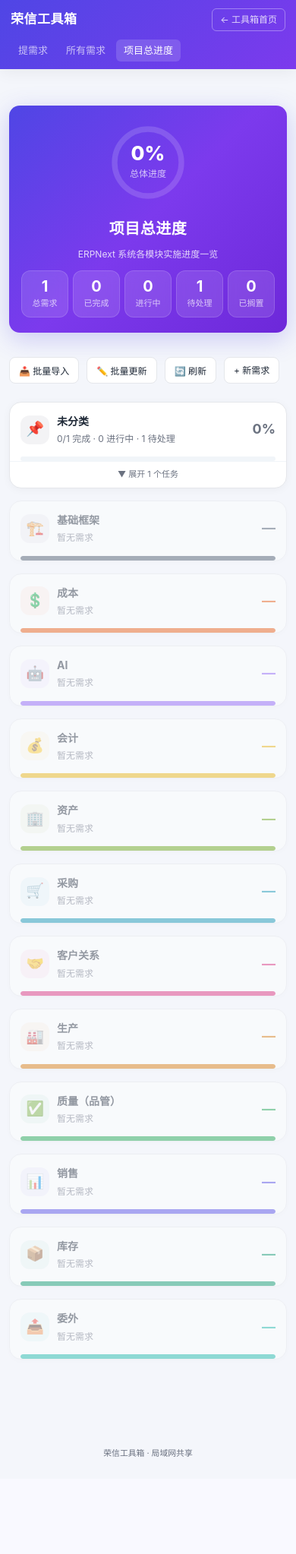
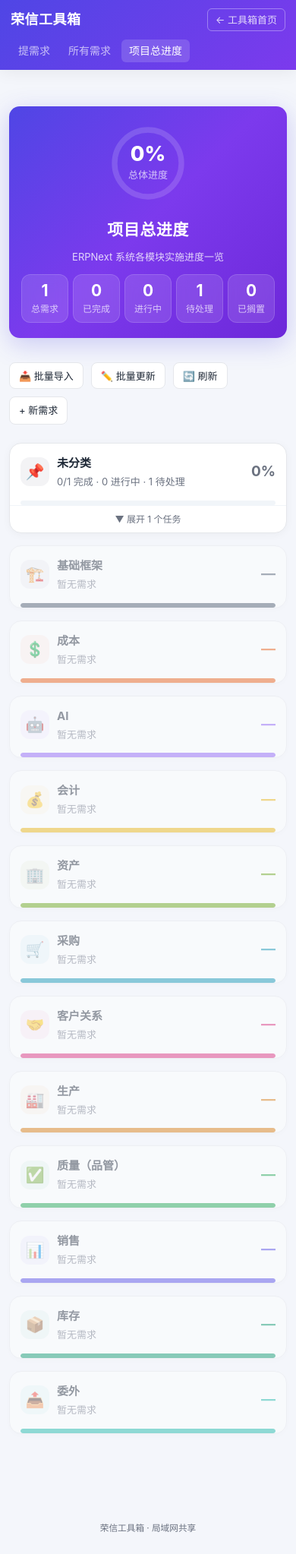
Before and after one commit to BoyangCheng/toolbox, a Flask app: page /progress in a window 390 px wide. Shown: the whole page at 76% size. Before the commit the page ends 1918 px from the top, so only its background shows below. Run offline with Flask 3, Linux system fonts and the light colour scheme; a user stored in the database is signed in; data comes from the database, SQL or seed files in the repository; parts of the project's set-up code (start-up, migrations or seed data) failed here and were passed over.

Commit message:
全站字号 +1（101 处 CSS font-size 统一放大 1px）

```diff
--- a/toolbox/static/style.css
+++ b/toolbox/static/style.css
@@ -37,7 +37,7 @@ body {
 }
 .site-header h1 {
   margin: 0;
-  font-size: 20px;
+  font-size: 21px;
   letter-spacing: 0.5px;
   white-space: nowrap;
 }
@@ -53,11 +53,11 @@ body {
 }
 .user-info {
   color: #ffffffcc;
-  font-size: 13px;
+  font-size: 14px;
 }
 .btn-logout {
   color: #ffffffcc;
-  font-size: 13px;
+  font-size: 14px;
   text-decoration: none;
   border: 1px solid rgba(255,255,255,.35);
   padding: 4px 12px;
@@ -78,7 +78,7 @@ body {
 .subnav a {
   color: #ffffffaa;
   text-decoration: none;
-  font-size: 13px;
+  font-size: 14px;
   padding: 4px 10px;
   border-radius: 6px;
   transition: all .15s;
@@ -148,7 +148,7 @@ body {
   border: 1px solid var(--border);
   background: #fff;
   color: var(--text);
-  font-size: 14px;
+  font-size: 15px;
   cursor: pointer;
   text-decoration: none;
   transition: all 0.15s;
@@ -477,16 +477,16 @@ body {
   text-align: center;
   color: var(--muted);
   padding: 24px;
-  font-size: 13px;
+  font-size: 14px;
 }
 
 /* ── RESPONSIVE ── */
 @media (max-width: 640px) {
   .site-header { padding: 0 14px; }
   .header-inner { height: 52px; gap: 8px; }
-  .site-header h1 { font-size: 17px; }
+  .site-header h1 { font-size: 18px; }
   .user-info { display: none; }
-  .btn-logout { padding: 4px 10px; font-size: 12px; white-space: nowrap; }
+  .btn-logout { padding: 4px 10px; font-size: 13px; white-space: nowrap; }
 
   /* subnav 横向滚动，不换行不挤压 */
   .subnav {
@@ -498,16 +498,16 @@ body {
     padding-bottom: 10px;
   }
   .subnav::-webkit-scrollbar { display: none; }
-  .subnav a { flex-shrink: 0; font-size: 13px; }
+  .subnav a { flex-shrink: 0; font-size: 14px; }
 
   .container { padding: 16px 12px; }
   .card { padding: 18px 14px; border-radius: 12px; }
 
   .req-item { flex-direction: column; gap: 10px; }
   .req-aside { flex-direction: row; align-items: center; justify-content: space-between; width: 100%; }
-  .req-title { font-size: 15px; }
-  .req-content { font-size: 13px; }
-  .req-meta { flex-wrap: wrap; gap: 8px; font-size: 11px; }
+  .req-title { font-size: 16px; }
+  .req-content { font-size: 14px; }
+  .req-meta { flex-wrap: wrap; gap: 8px; font-size: 12px; }
 
   .list-header { flex-direction: column; align-items: flex-start; gap: 10px; }
   .list-header .btn { width: 100%; text-align: center; }
--- a/toolbox/templates/progress.html
+++ b/toolbox/templates/progress.html
@@ -27,19 +27,19 @@ main.container{max-width:100%;padding-left:32px;padding-right:32px}
 .pg-ring-bg{fill:none;stroke:rgba(255,255,255,.15);stroke-width:12}
 .pg-ring-fg{fill:none;stroke:#fff;stroke-width:12;stroke-linecap:round;transition:stroke-dashoffset 1.2s cubic-bezier(.4,0,.2,1)}
 .pg-ring-label{position:absolute;inset:0;display:flex;flex-direction:column;align-items:center;justify-content:center}
-.pg-ring-pct{font-size:42px;font-weight:800;line-height:1}
-.pg-ring-sub{font-size:12px;opacity:.7;margin-top:4px}
+.pg-ring-pct{font-size:43px;font-weight:800;line-height:1}
+.pg-ring-sub{font-size:13px;opacity:.7;margin-top:4px}
 .pg-hero-meta{flex:1;min-width:220px}
-.pg-hero-title{font-size:28px;font-weight:800;margin:0 0 8px;letter-spacing:.5px}
-.pg-hero-desc{font-size:14px;opacity:.8;margin:0 0 20px}
+.pg-hero-title{font-size:29px;font-weight:800;margin:0 0 8px;letter-spacing:.5px}
+.pg-hero-desc{font-size:15px;opacity:.8;margin:0 0 20px}
 .pg-metrics{display:flex;gap:16px;flex-wrap:wrap}
 .pg-metric{background:rgba(255,255,255,.12);backdrop-filter:blur(8px);border-radius:12px;padding:14px 20px;min-width:100px;text-align:center;border:1px solid rgba(255,255,255,.15)}
-.pg-metric-val{font-size:28px;font-weight:700;line-height:1.2}
-.pg-metric-lbl{font-size:11px;opacity:.7;margin-top:2px}
+.pg-metric-val{font-size:29px;font-weight:700;line-height:1.2}
+.pg-metric-lbl{font-size:12px;opacity:.7;margin-top:2px}
 
 /* toolbar */
 .pg-toolbar{display:flex;gap:10px;margin-bottom:24px;flex-wrap:wrap}
-.pg-toolbar .btn{padding:8px 16px;border-radius:8px;font-size:13px;border:1px solid var(--border);background:#fff;cursor:pointer;display:flex;align-items:center;gap:6px;transition:all .12s}
+.pg-toolbar .btn{padding:8px 16px;border-radius:8px;font-size:14px;border:1px solid var(--border);background:#fff;cursor:pointer;display:flex;align-items:center;gap:6px;transition:all .12s}
 .pg-toolbar .btn:hover{background:#f5f3ff;border-color:#c4b5fd}
 .pg-toolbar .btn.primary{background:var(--primary);color:#fff;border-color:var(--primary)}
 .pg-toolbar .btn.primary:hover{background:var(--primary-hover)}
@@ -50,14 +50,14 @@ main.container{max-width:100%;padding-left:32px;padding-right:32px}
 .pg-mod{background:#fff;border-radius:16px;border:1px solid var(--border);overflow:hidden;box-shadow:0 2px 12px rgba(0,0,0,.04);transition:box-shadow .2s,transform .15s}
 .pg-mod:hover{box-shadow:0 6px 24px rgba(0,0,0,.08);transform:translateY(-2px)}
 .pg-mod-head{padding:20px 24px;cursor:pointer;display:flex;align-items:center;gap:14px;user-select:none}
-.pg-mod-icon{width:46px;height:46px;border-radius:12px;display:flex;align-items:center;justify-content:center;font-size:24px;flex-shrink:0}
+.pg-mod-icon{width:46px;height:46px;border-radius:12px;display:flex;align-items:center;justify-content:center;font-size:25px;flex-shrink:0}
 .pg-mod-info{flex:1;min-width:0}
-.pg-mod-name{font-size:16px;font-weight:700;color:var(--text)}
-.pg-mod-stats{font-size:12px;color:var(--muted);margin-top:2px}
-.pg-mod-pct{font-size:22px;font-weight:700;flex-shrink:0;min-width:50px;text-align:right}
+.pg-mod-name{font-size:17px;font-weight:700;color:var(--text)}
+.pg-mod-stats{font-size:13px;color:var(--muted);margin-top:2px}
+.pg-mod-pct{font-size:23px;font-weight:700;flex-shrink:0;min-width:50px;text-align:right}
 .pg-mod-bar{height:6px;background:#f1f5f9;border-radius:3px;margin:0 24px 0 24px;overflow:hidden}
 .pg-mod-bar-fill{height:100%;border-radius:3px;transition:width 1s cubic-bezier(.4,0,.2,1)}
-.pg-mod-toggle{display:flex;align-items:center;justify-content:center;padding:8px;font-size:11px;color:var(--muted);cursor:pointer;border-top:1px solid #f1f5f9;transition:background .12s}
+.pg-mod-toggle{display:flex;align-items:center;justify-content:center;padding:8px;font-size:12px;color:var(--muted);cursor:pointer;border-top:1px solid #f1f5f9;transition:background .12s}
 .pg-mod-toggle:hover{background:#f9fafb}
 .pg-mod-body{max-height:0;overflow:hidden;transition:max-height .4s ease}
 .pg-mod.open .pg-mod-body{max-height:2000px}
@@ -67,43 +67,43 @@ main.container{max-width:100%;padding-left:32px;padding-right:32px}
 /* task list */
 .pg-tasks{padding:8px 24px 16px}
 .pg-task-section{margin-bottom:12px}
-.pg-task-section-title{font-size:11px;font-weight:700;color:var(--muted);text-transform:uppercase;letter-spacing:1px;margin-bottom:8px;padding-bottom:4px;border-bottom:1px solid #f1f5f9}
+.pg-task-section-title{font-size:12px;font-weight:700;color:var(--muted);text-transform:uppercase;letter-spacing:1px;margin-bottom:8px;padding-bottom:4px;border-bottom:1px solid #f1f5f9}
 .pg-task{display:flex;align-items:center;gap:10px;padding:10px 12px;border-radius:10px;margin-bottom:4px;transition:background .1s}
 .pg-task:hover{background:#f9fafb}
 .pg-task-priority{width:8px;height:8px;border-radius:50%;flex-shrink:0}
 .pg-task-priority.高{background:#dc2626}
 .pg-task-priority.中{background:#d97706}
 .pg-task-priority.低{background:#16a34a}
-.pg-task-title{flex:1;font-size:13px;color:var(--text);overflow:hidden;text-overflow:ellipsis;white-space:nowrap}
+.pg-task-title{flex:1;font-size:14px;color:var(--text);overflow:hidden;text-overflow:ellipsis;white-space:nowrap}
 .pg-task-title a{color:inherit;text-decoration:none}
 .pg-task-title a:hover{color:var(--primary);text-decoration:underline}
 .pg-task-bar{width:80px;height:5px;background:#f1f5f9;border-radius:3px;overflow:hidden;flex-shrink:0}
 .pg-task-bar-fill{height:100%;border-radius:3px}
-.pg-task-pct{font-size:12px;font-weight:600;width:36px;text-align:right;flex-shrink:0}
-.pg-task-status{font-size:10px;padding:2px 8px;border-radius:10px;font-weight:600;flex-shrink:0;white-space:nowrap}
+.pg-task-pct{font-size:13px;font-weight:600;width:36px;text-align:right;flex-shrink:0}
+.pg-task-status{font-size:11px;padding:2px 8px;border-radius:10px;font-weight:600;flex-shrink:0;white-space:nowrap}
 .pg-task-status.待处理{background:#fef3c7;color:#92400e}
 .pg-task-status.进行中{background:#dbeafe;color:#1e40af}
 .pg-task-status.已完成{background:#dcfce7;color:#166534}
 .pg-task-status.已搁置{background:#f3e8ff;color:#6b21a8}
 .pg-task.done{opacity:.5}
 .pg-task.done .pg-task-title{text-decoration:line-through}
-.pg-empty{text-align:center;color:var(--muted);font-size:13px;padding:24px}
+.pg-empty{text-align:center;color:var(--muted);font-size:14px;padding:24px}
 
 /* batch modal */
 .pg-modal-bg{position:fixed;inset:0;background:rgba(0,0,0,.45);display:none;align-items:center;justify-content:center;z-index:3000;padding:20px}
 .pg-modal-bg.show{display:flex}
 .pg-modal{background:#fff;border-radius:16px;padding:28px 32px;max-width:720px;width:100%;max-height:85vh;overflow:auto;box-shadow:0 20px 60px rgba(0,0,0,.25)}
-.pg-modal h3{margin:0 0 6px;font-size:18px;color:var(--text)}
-.pg-modal p{color:var(--muted);font-size:13px;margin:0 0 16px}
-.pg-modal textarea{width:100%;min-height:200px;padding:12px;border:1px solid var(--border);border-radius:8px;font-family:'Menlo','Consolas',monospace;font-size:12px;line-height:1.5;resize:vertical;outline:none}
+.pg-modal h3{margin:0 0 6px;font-size:19px;color:var(--text)}
+.pg-modal p{color:var(--muted);font-size:14px;margin:0 0 16px}
+.pg-modal textarea{width:100%;min-height:200px;padding:12px;border:1px solid var(--border);border-radius:8px;font-family:'Menlo','Consolas',monospace;font-size:13px;line-height:1.5;resize:vertical;outline:none}
 .pg-modal textarea:focus{border-color:var(--primary)}
 .pg-modal .actions{display:flex;gap:10px;justify-content:flex-end;margin-top:16px}
-.pg-modal .btn{padding:8px 20px;border-radius:8px;font-size:13px;cursor:pointer;border:1px solid var(--border);background:#fff}
+.pg-modal .btn{padding:8px 20px;border-radius:8px;font-size:14px;cursor:pointer;border:1px solid var(--border);background:#fff}
 .pg-modal .btn:hover{border-color:#bbb}
 .pg-modal .btn.primary{background:var(--primary);color:#fff;border-color:var(--primary)}
 .pg-modal .btn.primary:hover{background:var(--primary-hover)}
-.pg-modal .hint{font-size:11px;color:var(--muted);margin-top:8px}
-.pg-modal .result{margin-top:12px;padding:10px;border-radius:6px;font-size:12px}
+.pg-modal .hint{font-size:12px;color:var(--muted);margin-top:8px}
+.pg-modal .result{margin-top:12px;padding:10px;border-radius:6px;font-size:13px}
 .pg-modal .result.ok{background:#dcfce7;color:#166534}
 .pg-modal .result.err{background:#fef2f2;color:#991b1b}
 
@@ -113,22 +113,22 @@ main.container{max-width:100%;padding-left:32px;padding-right:32px}
   .pg-hero{padding:20px 16px;gap:16px;justify-content:center;text-align:center;border-radius:14px}
   .pg-ring-wrap{width:110px;height:110px}
   .pg-ring-wrap svg{width:110px;height:110px}
-  .pg-ring-pct{font-size:26px}
-  .pg-hero-title{font-size:20px}
-  .pg-hero-desc{font-size:12px;margin-bottom:12px}
+  .pg-ring-pct{font-size:27px}
+  .pg-hero-title{font-size:21px}
+  .pg-hero-desc{font-size:13px;margin-bottom:12px}
   .pg-metrics{gap:6px;justify-content:center}
   .pg-metric{min-width:62px;padding:8px 10px}
-  .pg-metric-val{font-size:20px}
+  .pg-metric-val{font-size:21px}
   .pg-mod-head{padding:14px 14px;gap:10px}
-  .pg-mod-icon{width:38px;height:38px;font-size:19px}
-  .pg-mod-name{font-size:14px}
-  .pg-mod-pct{font-size:18px}
+  .pg-mod-icon{width:38px;height:38px;font-size:20px}
+  .pg-mod-name{font-size:15px}
+  .pg-mod-pct{font-size:19px}
   .pg-mod-bar{margin:0 14px}
   .pg-tasks{padding:8px 10px 12px}
   .pg-task{padding:8px 6px;gap:8px}
-  .pg-task-title{font-size:12px}
-  .pg-task-status{font-size:9px;padding:2px 6px}
-  .pg-toolbar .btn{padding:7px 12px;font-size:12px}
+  .pg-task-title{font-size:13px}
+  .pg-task-status{font-size:10px;padding:2px 6px}
+  .pg-toolbar .btn{padding:7px 12px;font-size:13px}
   .pg-modal{padding:20px 16px}
 }
 
```
Also changed, not shown: other parts of toolbox/static/style.css (+23 -23 lines), toolbox/templates/flowchart.html (+33 -33 lines).
